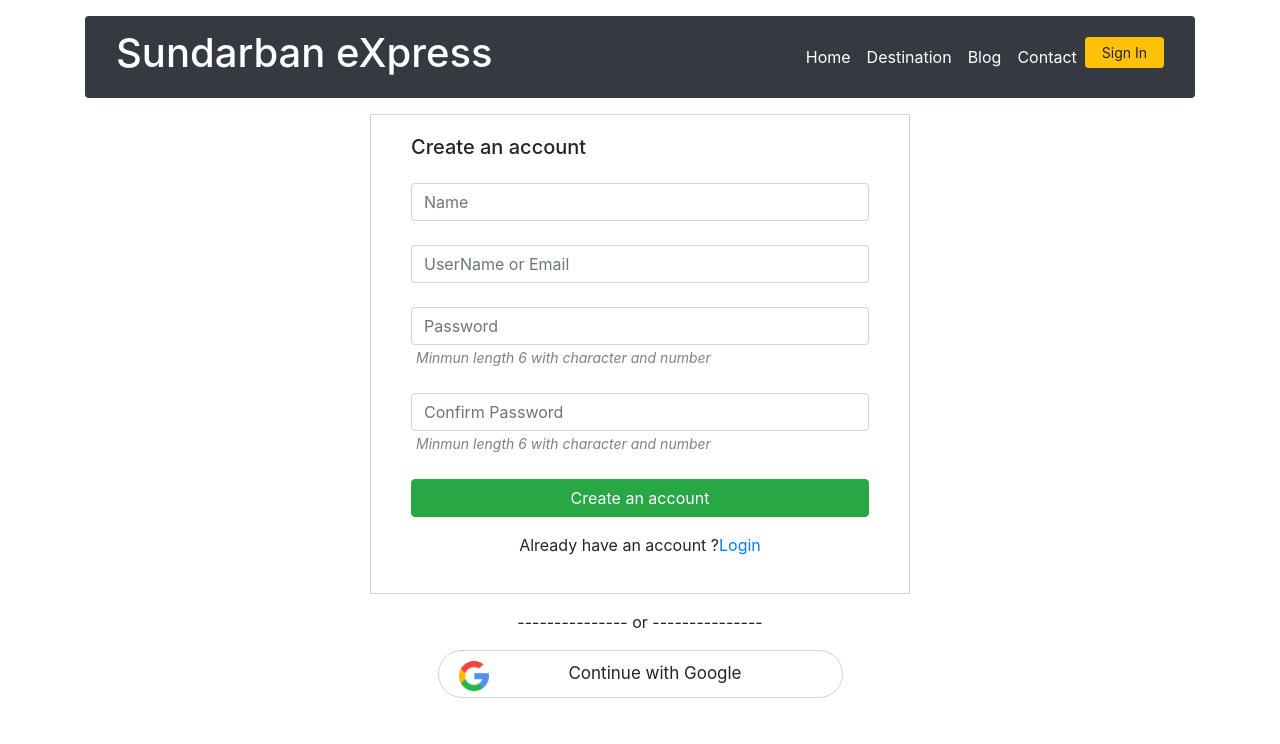
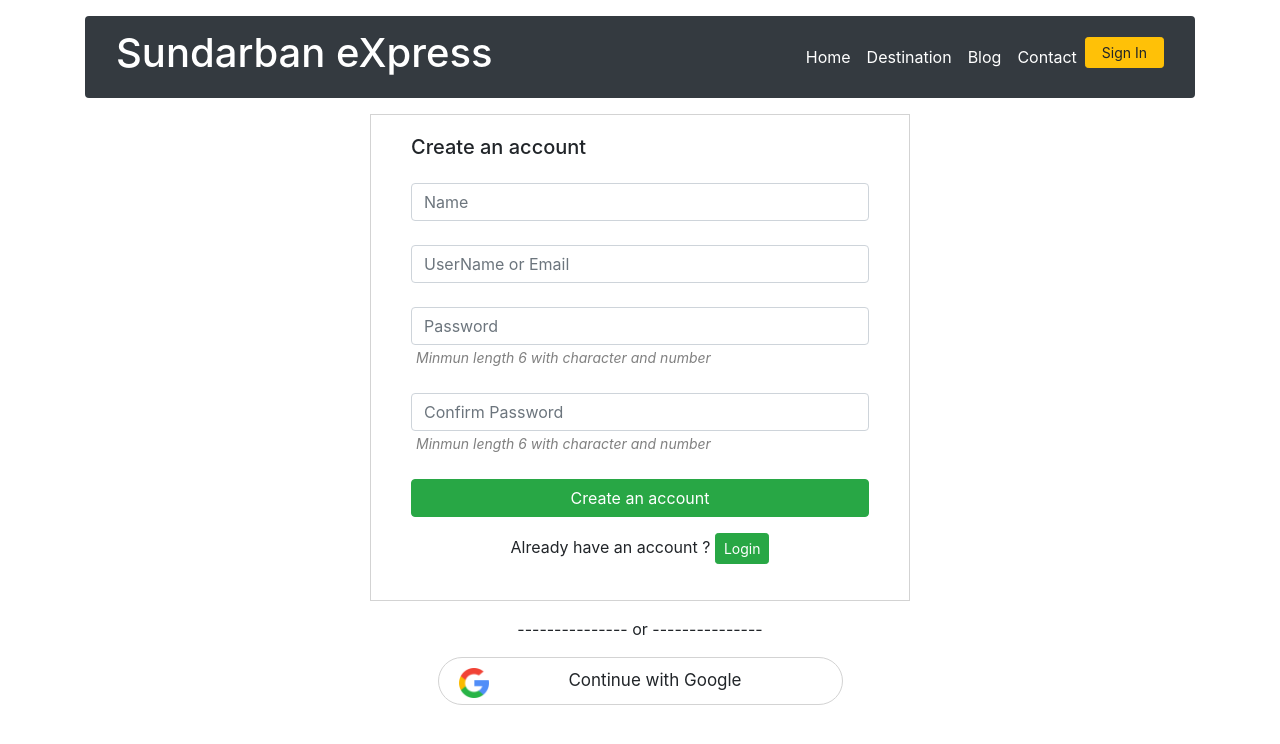
Before and after one commit to Sabbir185/sundarban-express-reactjs, a React (Create React App) app: page /login in a window 1280 px wide. Shown: the top 744 px of the page. Built offline with nearby package versions, Linux system fonts and the light colour scheme.

Commit message:
toggle login page

```diff
--- a/src/Components/Login/Login.js
+++ b/src/Components/Login/Login.js
@@ -19,22 +19,14 @@ if (!firebase.apps.length) {
 const Login = () => {
 
     const [loggedInUser, setLoggedInUser] = useContext(UserContext);
-    const [newUser, setNewUser] = useState({
-        isUserSignIn: false,
-        name:'',
-        email:'',
-        password:'',
-        photo:'',
-        error:'',
-        success: false
-    });
+    const [toggle, setToggle] = useState(0);
     const { register, handleSubmit, watch, errors } = useForm();
 
     const onSubmit = data => {
         firebase.auth().createUserWithEmailAndPassword(data.email, data.password)
             .then((userCredential) => {
                 var user = userCredential.user;
-                setNewUser(user);
+                // setNewUser(user);
                 updateName(data.name);
             })
             .catch((error) => {
@@ -44,7 +36,7 @@ const Login = () => {
                 // ..
             });
 
-        };
+    };
 
     const updateName = (name) =>{
         var user = firebase.auth().currentUser;
@@ -93,7 +85,7 @@ const Login = () => {
                 <div className="col-6">
 
                     <div className='form-style'>
-                        <form onSubmit={handleSubmit(onSubmit)}>
+                        { toggle == 0 ? <form onSubmit={handleSubmit(onSubmit)}>
                             <h5>Create an account</h5>
                             <input name="name" ref={register({ required: true })} placeholder='Name' className='form-control mt-4'/>
                             {errors.name && <span className='text-danger'>Name is required</span>}
@@ -115,9 +107,23 @@ const Login = () => {
 
                             <input type="submit" value='Create an account' className='btn btn-success w-100'/>
 
-                            <p className='text-center mt-3'>Already have an account ?
-                            <a href="">Login</a> </p>
+                            <p className='text-center mt-3'>Already have an account ? <button onClick={()=>setToggle(toggle+1)}className='btn btn-success btn-sm'>Login</button></p>
                         </form>
+                        :
+                        <form onSubmit={handleSubmit(onSubmit)}>
+                            <input name="email" ref={register({ required: true, pattern: /\S+@\S+\.\S+/ })} placeholder='UserName or Email' className='form-control'/>
+                            {errors.email && <span className='text-danger'>Email is required</span>}
+                            <br/>
+
+                            <input type='password' name="password" ref={register({ required: true, min: 6, pattern: /\d{1}/ })} placeholder='Password' className='form-control'/>
+                            {errors.password && <span className='text-danger'>Password is required</span>}
+                            <small><em style={{color:'gray', padding:'5px'}}>Minmun length 6 with character and number</em></small>
+                            <br/>
+                            <br/>
+                            <input type="submit" value='Login' className='btn btn-success w-100'/>
+                        </form>
+                        }
+
                     </div>
 
                 </div>
```
